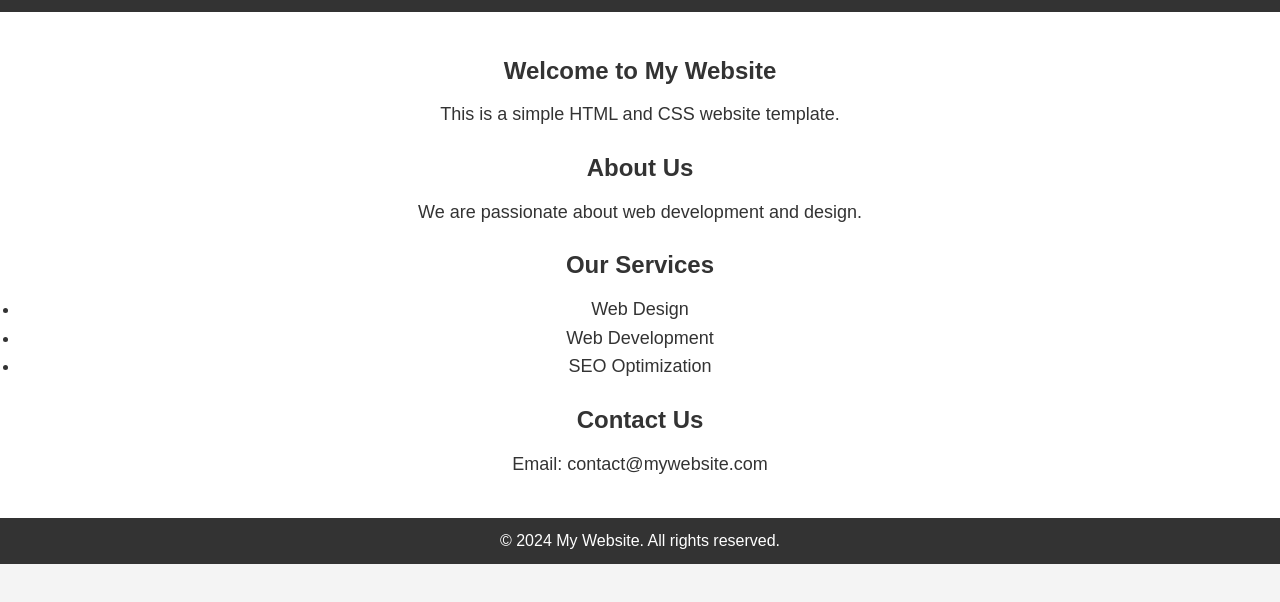
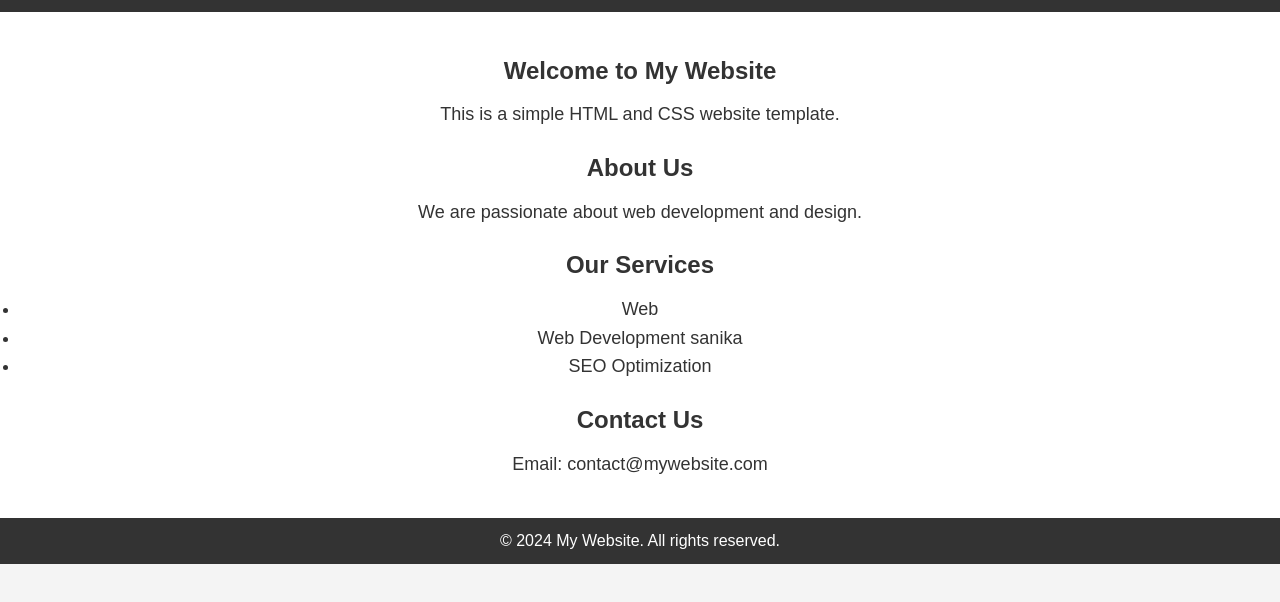
Before and after one commit to sanikamandale17/fun, a plain HTML site: page index.html in a window 1280 px wide. Shown: the part 98-700 px from the top of the page. Drawn offline with Linux system fonts and the light colour scheme.

Commit message:
fixed changes

```diff
--- a/index.html
+++ b/index.html
@@ -39,8 +39,8 @@
         <section id="services">
             <h2>Our Services</h2>
             <ul>
-                <li>Web Design</li>
-                <li>Web Development</li>
+                <li>Web </li>
+                <li>Web Development sanika</li>
                 <li>SEO Optimization</li>
             </ul>
         </section>
```
